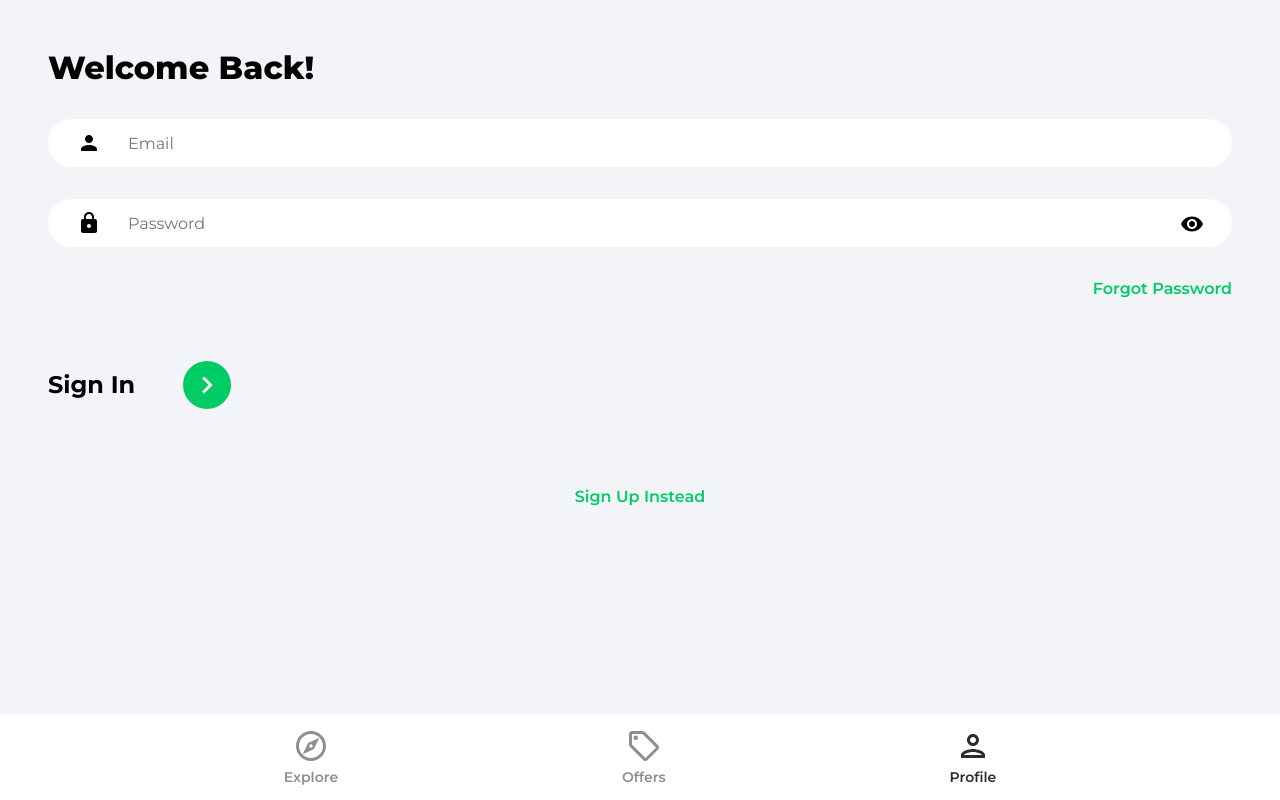
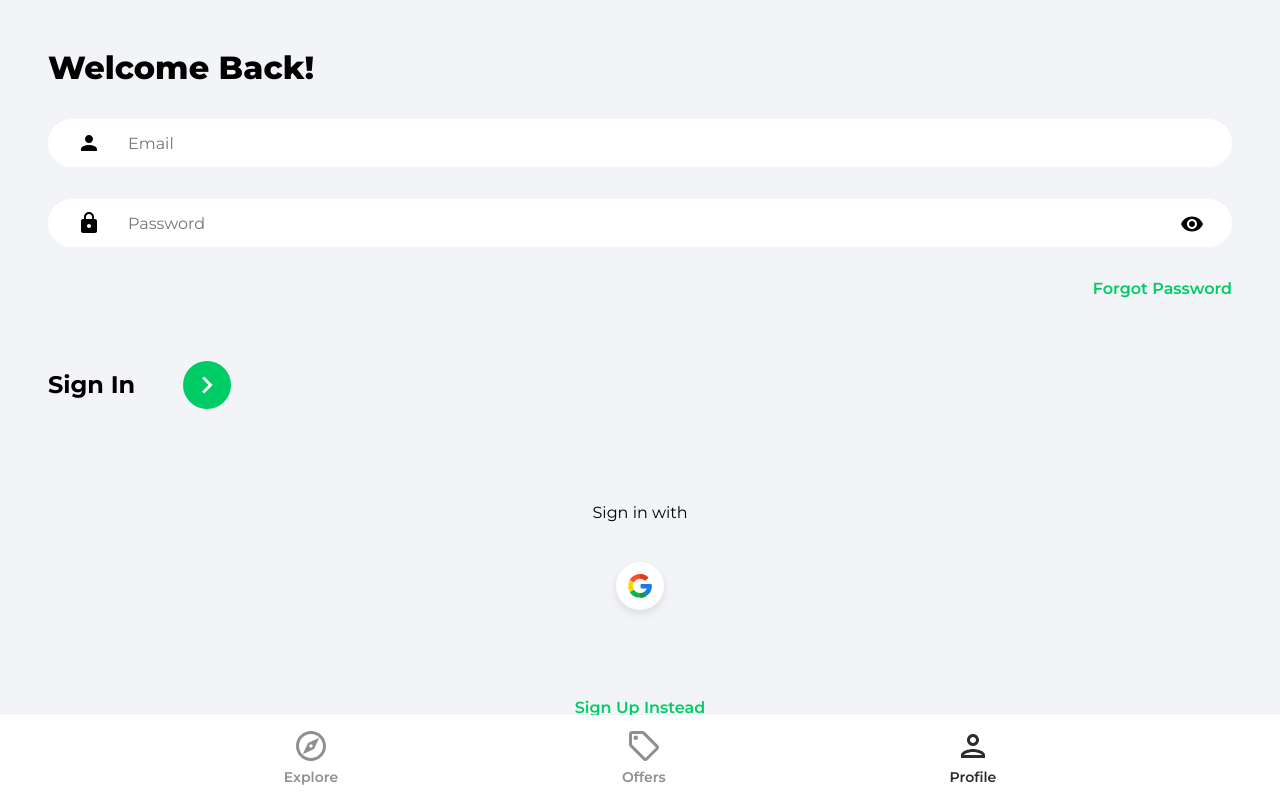
Before and after one commit to nevengluhovic/hotel-marketplace, a React (Create React App) app: page /sign-in in a window 1280 px wide. Built offline with nearby package versions, Linux system fonts and the light colour scheme.

Commit message:
Google OAuth

```diff
--- /dev/null
+++ b/src/components/OAuth.jsx
@@ -0,0 +1,47 @@
+import { useLocation, useNavigate } from "react-router-dom";
+import { getAuth, signInWithPopup, GoogleAuthProvider } from "firebase/auth";
+import { doc, setDoc, getDoc, serverTimestamp } from "firebase/firestore";
+import { db } from "../firebase.config";
+import { toast } from "react-toastify";
+import googleIcon from "../assets/svg/googleIcon.svg";
+
+function OAuth() {
+  const navigate = useNavigate();
+  const location = useLocation();
+
+  const onGoogleClick = async () => {
+    try {
+      const auth = getAuth();
+      const provider = new GoogleAuthProvider();
+      const result = await signInWithPopup(auth, provider);
+      const user = result.user;
+
+      // Checking if user exists
+      const docRef = doc(db, "users", user.uid);
+      const docSnap = await getDoc(docRef);
+
+      // If user doesn't exists, create user
+      if (!docSnap.exists()) {
+        await setDoc(doc(db, "users", user.uid), {
+          name: user.displayName,
+          email: user.email,
+          timestamp: serverTimestamp(),
+        });
+      }
+      navigate("/");
+    } catch (error) {
+      toast.error("Could not authorize with Google");
+    }
+  };
+
+  return (
+    <div className="socialLogin">
+      <p>Sign {location.pathname === "/sign-up" ? "up" : "in"} with </p>
+      <button className="socialIconDiv" onClick={onGoogleClick}>
+        <img className="socialIconImg" src={googleIcon} alt="google" />
+      </button>
+    </div>
+  );
+}
+
+export default OAuth;
--- a/src/pages/Profile.jsx
+++ b/src/pages/Profile.jsx
@@ -24,7 +24,7 @@
 
   const onLogout = () => {
     auth.signOut();
-    navigate("/");
+    navigate("/sign-in");
   };
 
   const onSubmit = async () => {
--- a/src/pages/SignIn.jsx
+++ b/src/pages/SignIn.jsx
@@ -4,6 +4,7 @@
 import { toast } from "react-toastify";
 import { ReactComponent as ArrowRightIcon } from "../assets/svg/keyboardArrowRightIcon.svg";
 import visibilityIcon from "../assets/svg/visibilityIcon.svg";
+import OAuth from "../components/OAuth";
 
 function SignIn() {
   const [showPassword, setShowPassword] = useState(false);
@@ -88,7 +89,7 @@
           </div>
         </form>
 
-        {/* Google OAuth */}
+        <OAuth />
 
         <Link to="/sign-up" className="registerLink">
           Sign Up Instead
--- a/src/pages/SignUp.jsx
+++ b/src/pages/SignUp.jsx
@@ -14,6 +14,7 @@
 // ICONS
 import { ReactComponent as ArrowRightIcon } from "../assets/svg/keyboardArrowRightIcon.svg";
 import visibilityIcon from "../assets/svg/visibilityIcon.svg";
+import OAuth from "../components/OAuth";
 
 function SignUp() {
   const [showPassword, setShowPassword] = useState(false);
@@ -38,6 +39,7 @@
     try {
       const auth = getAuth();
 
+      // Creating New User
       const userCredentials = await createUserWithEmailAndPassword(
         auth,
         email,
@@ -53,6 +55,7 @@
       delete formDataCopy.password;
       formDataCopy.timestamp = serverTimestamp();
 
+      // Saving User to Firestore DB
       await setDoc(doc(db, "users", user.uid), formDataCopy);
     } catch (error) {
       toast.error("Something went wrong!");
@@ -114,7 +117,7 @@
           </div>
         </form>
 
-        {/* Google OAuth */}
+        <OAuth />
 
         <Link to="/sign-in" className="registerLink">
           Sign In Instead
```
